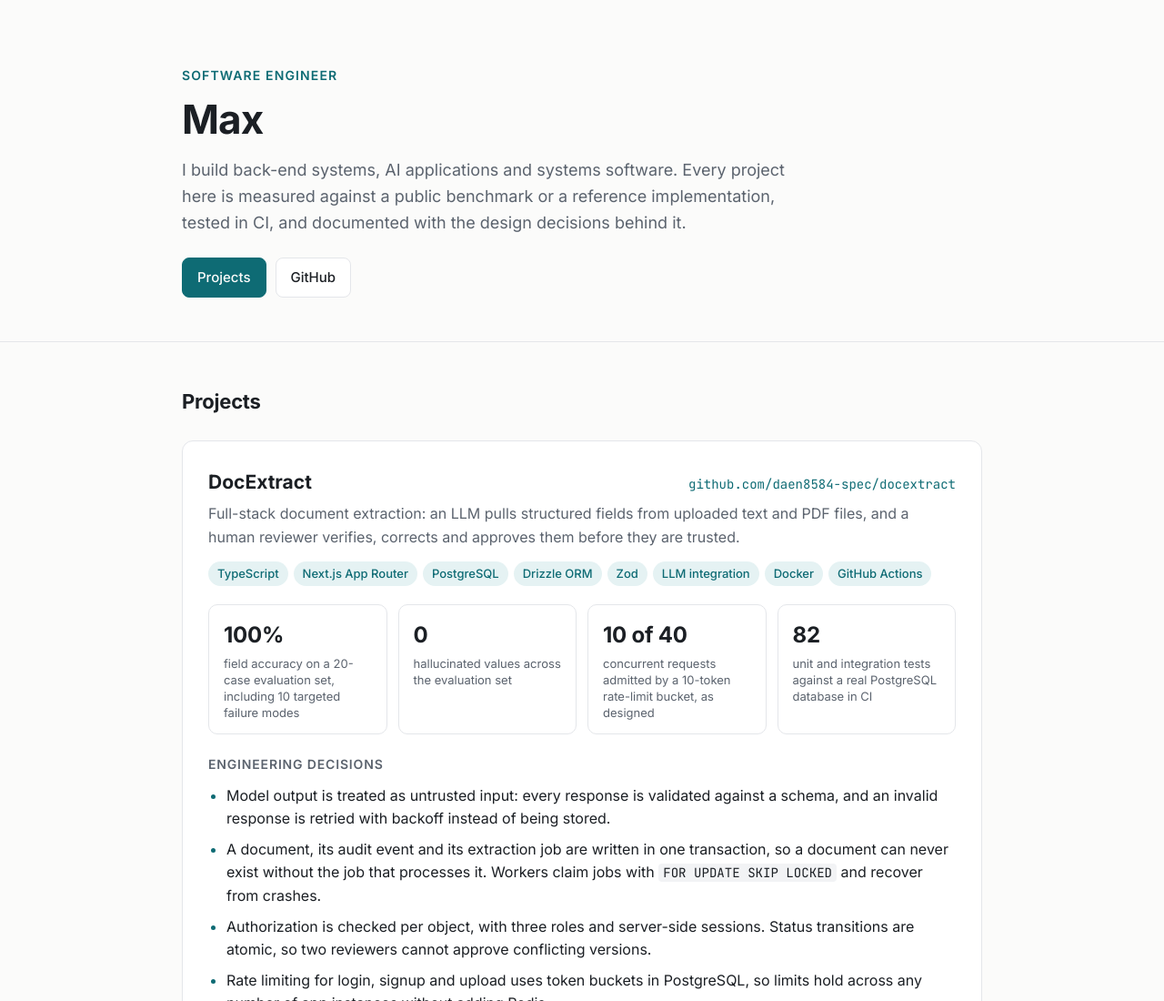
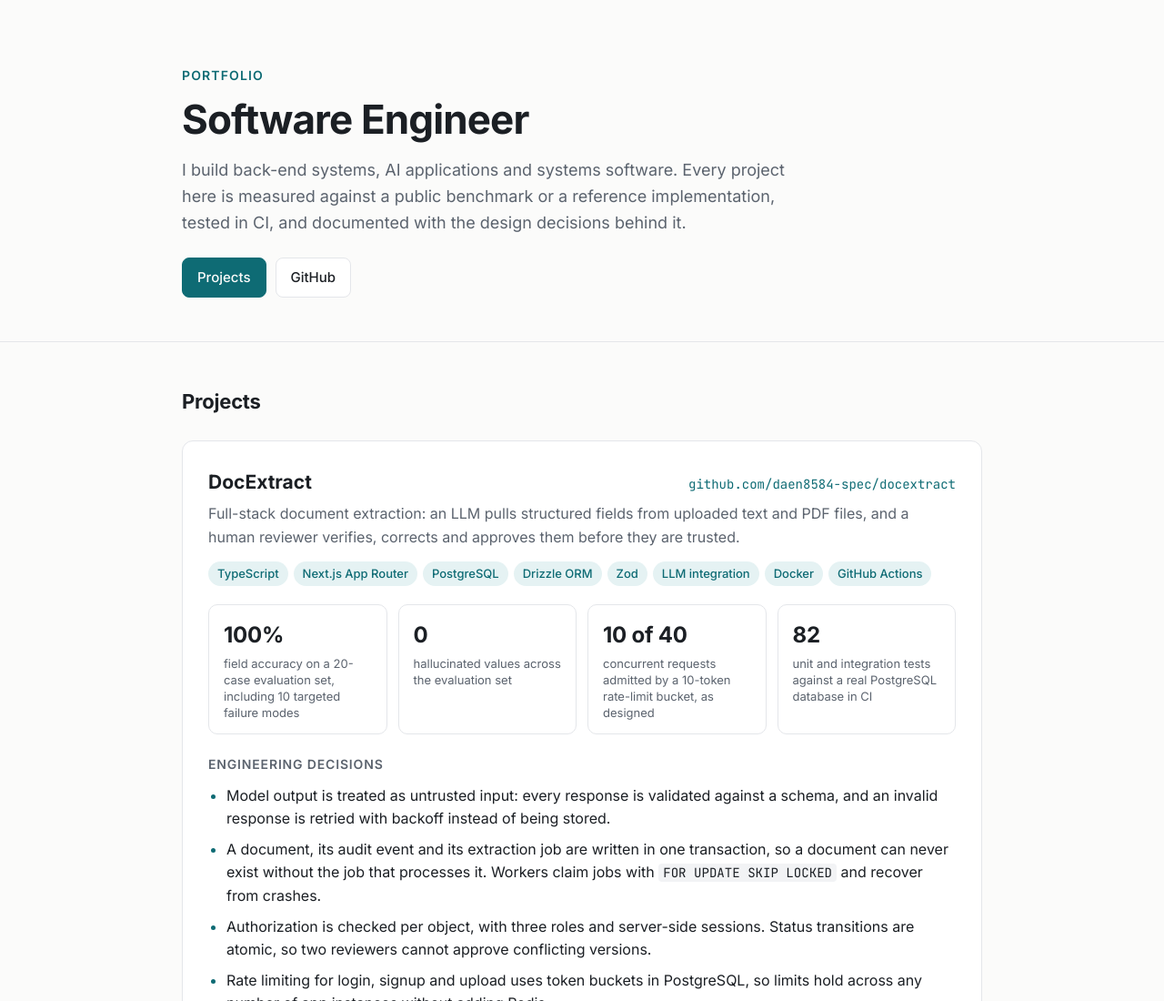
Before and after one commit to daen8584-spec/daen8584-spec.github.io, a plain HTML site: page index.html in a window 1280 px wide. Shown: the top 1100 px of the page at 91% size. Drawn offline with Linux system fonts and the light colour scheme.

Commit message:
Use the role as the page heading

```diff
--- a/index.html
+++ b/index.html
@@ -3,7 +3,7 @@
 <head>
 <meta charset="utf-8">
 <meta name="viewport" content="width=device-width, initial-scale=1">
-<title>Max | Software Engineer</title>
+<title>Software Engineer | Portfolio</title>
 <meta name="description" content="Software engineer building back-end systems, AI applications and systems software. Three open-source projects, each measured against a benchmark or a reference implementation.">
 <link rel="preconnect" href="https://fonts.googleapis.com">
 <link rel="preconnect" href="https://fonts.gstatic.com" crossorigin>
@@ -103,8 +103,8 @@ footer { padding: 36px 0 56px; color: var(--muted); font-size: 14px; }
 
 <header class="hero">
   <div class="wrap">
-    <p class="eyebrow">Software Engineer</p>
-    <h1>Max</h1>
+    <p class="eyebrow">Portfolio</p>
+    <h1>Software Engineer</h1>
     <p class="lead">I build back-end systems, AI applications and systems software. Every project here is measured against a public benchmark or a reference implementation, tested in CI, and documented with the design decisions behind it.</p>
     <div class="links">
       <a class="btn primary" href="#projects">Projects</a>
```
